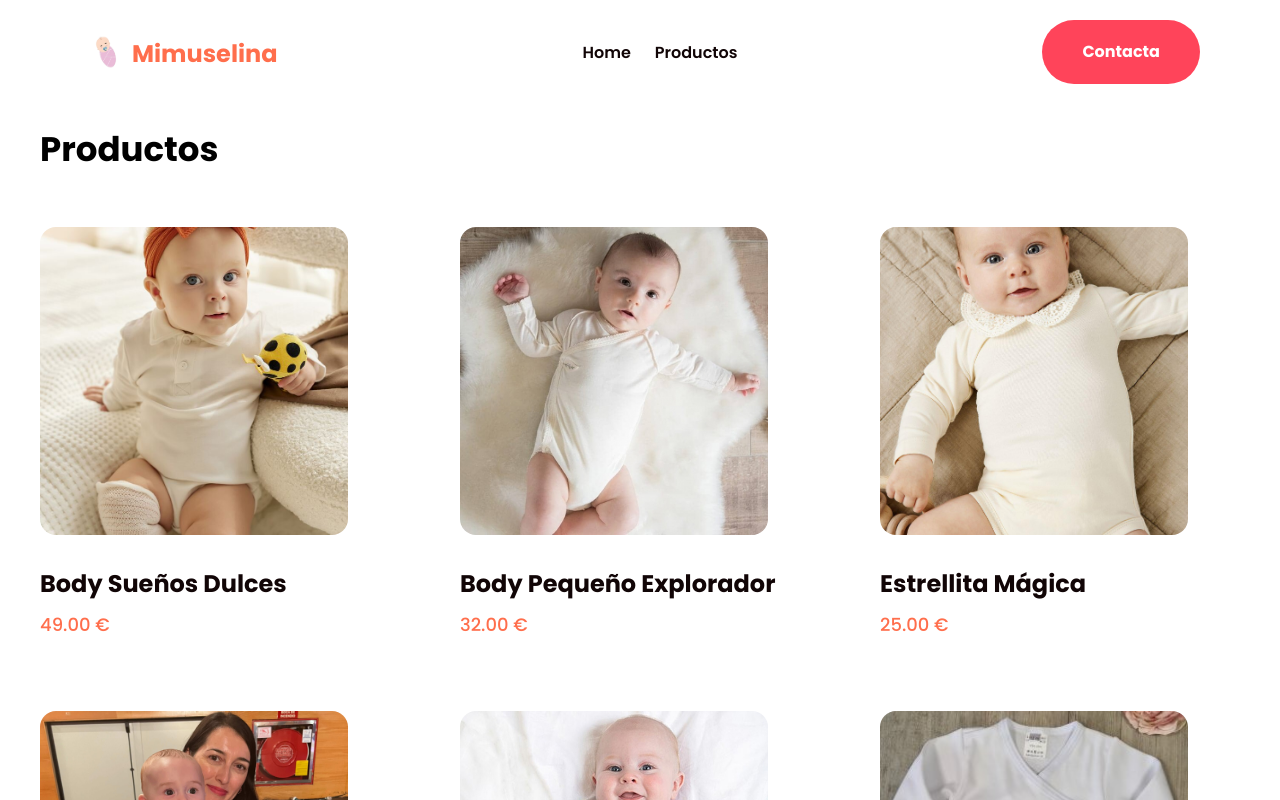
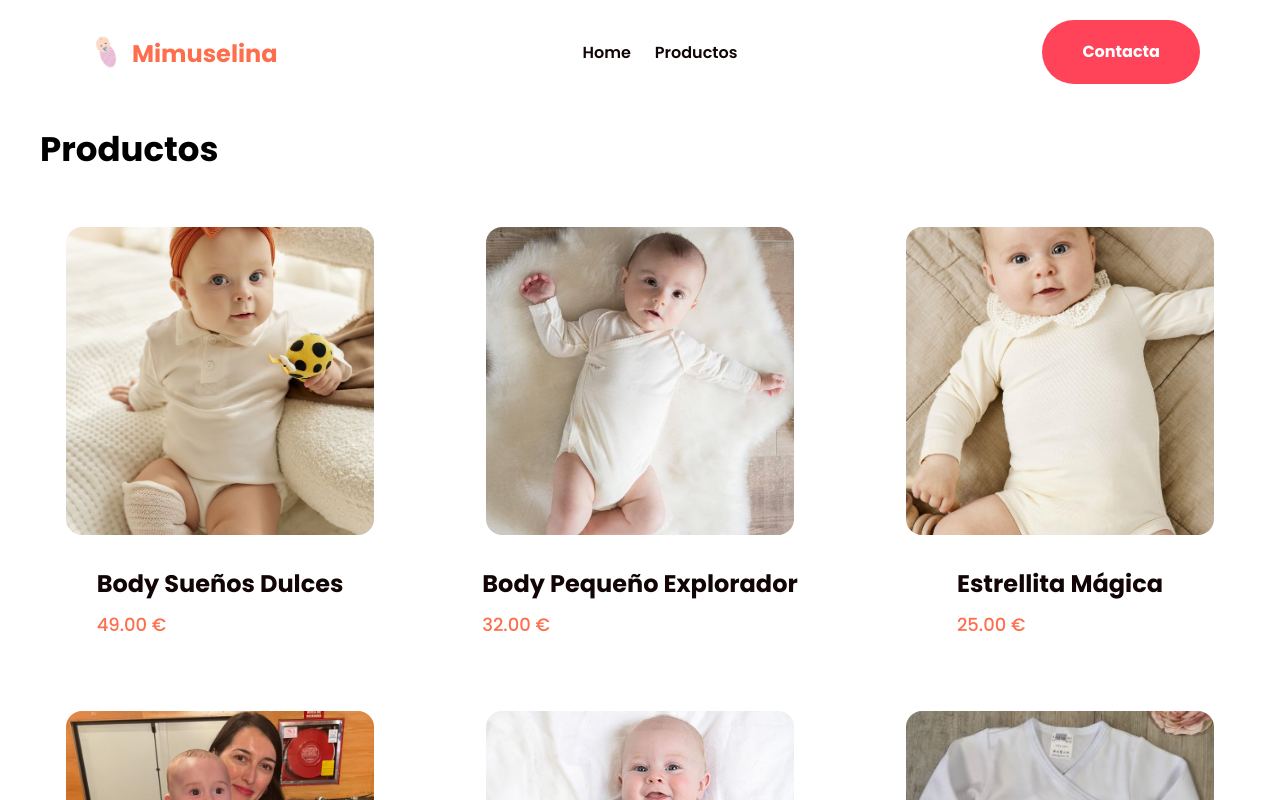
Before and after one commit to Juan-Script/mimuselina-web, a Next.js app: page /productos in a window 1280 px wide. Shown: the top 800 px of the page. Built offline with nearby package versions, Linux system fonts and the light colour scheme.

Commit message:
fix: responsive productos fixed

```diff
--- a/components/CardProduct.tsx
+++ b/components/CardProduct.tsx
@@ -10,8 +10,8 @@ interface Props {
 
 export default function CardProduct({ title, price, image, slug }: Props) {
     return (
-        <Link href={`/productos/${slug}`} className="[text-decoration:none] flex flex-col items-start justify-start gap-[20px] w-full">
-            <div className="w-[308px] -ml-3 rounded-2xl relative bg-white h-[308px] p-3 shrink-0">
+        <Link href={`/productos/${slug}`} className="[text-decoration:none] flex flex-col items-center justify-center gap-[20px] w-full">
+            <div className="w-[308px] rounded-2xl relative bg-white h-[308px] p-3 shrink-0">
                 <img
                     className="rounded-2xl w-full h-[308px] object-cover"
                     alt=""
```
